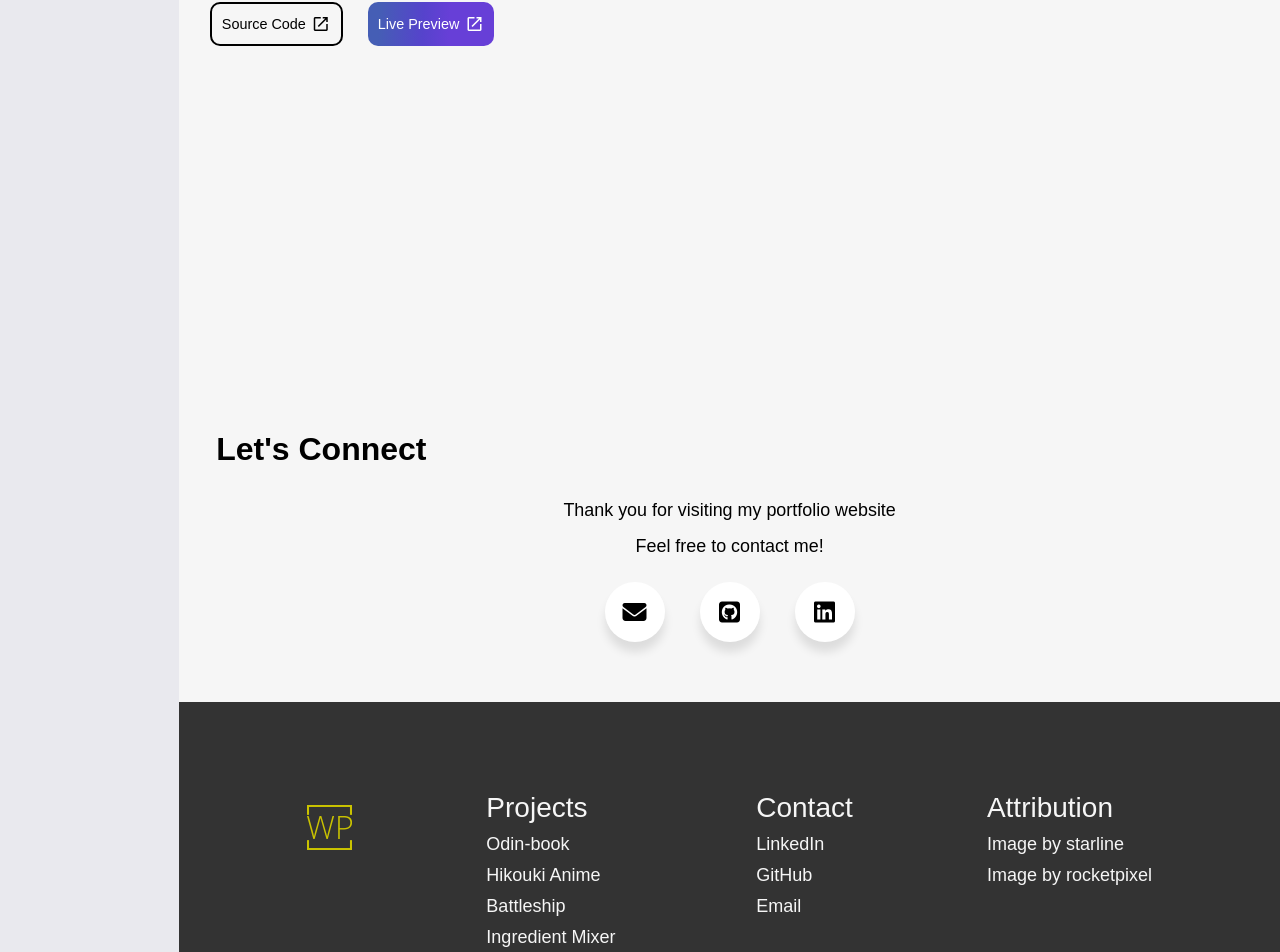
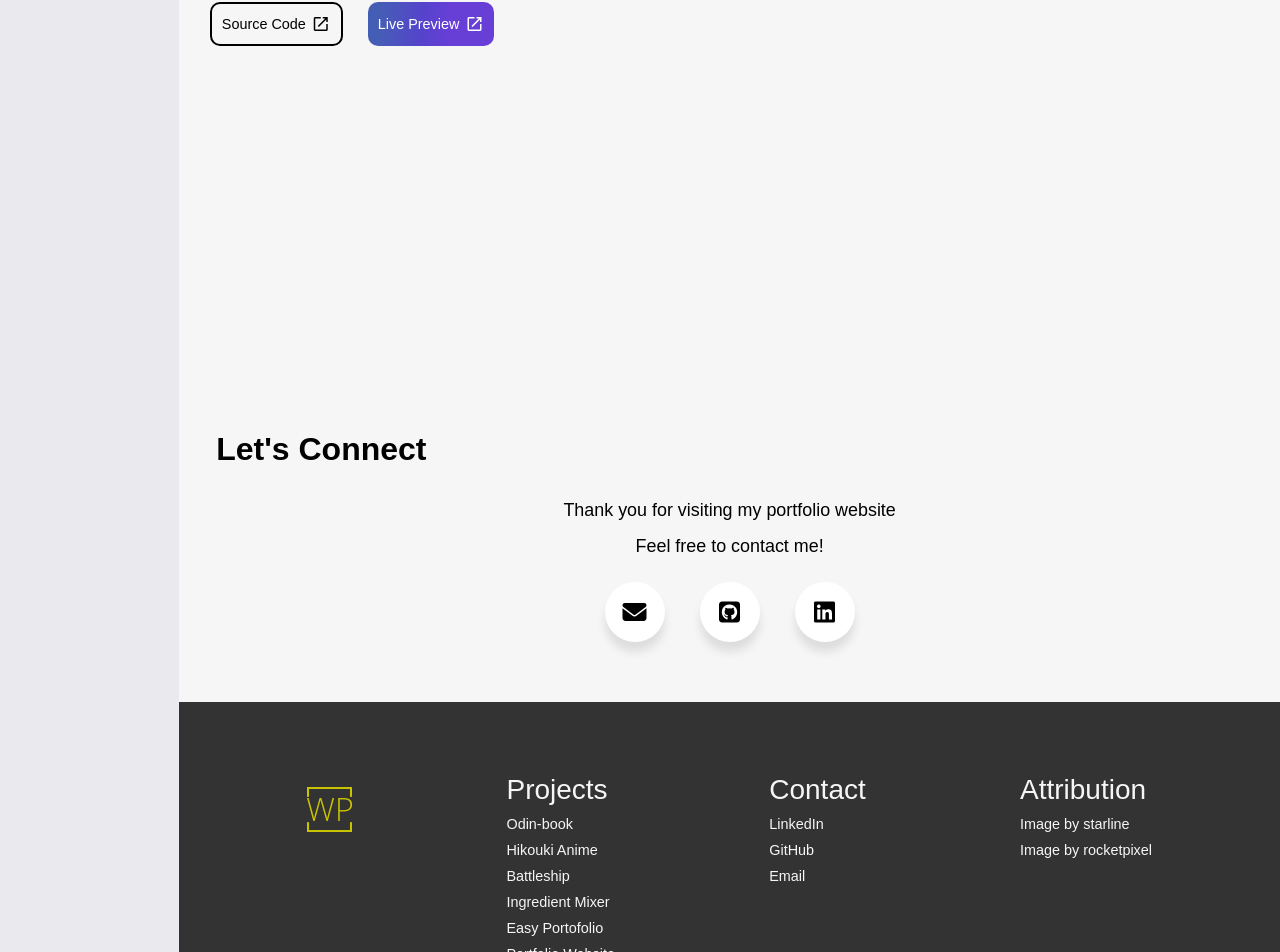
Before and after one commit to williamphk/portfolio-website-react, a React (Vite) app: page / in a window 1280 px wide. Shown: the part 6505-7457 px from the top of the page. Built offline with nearby package versions, Linux system fonts and the light colour scheme; a web font is replaced by a local one.

Commit message:
Update font sizes in CSS files for large screen

```diff
--- a/src/App.css
+++ b/src/App.css
@@ -11,7 +11,7 @@ section {
 .section-title {
   padding-left: clamp(1em, 2vw, 2em);
   color: var(--primaryColor);
-  font-size: 32px;
+  font-size: clamp(2rem, 1.75vw, 3.5rem);
   font-weight: 700;
   margin-bottom: 32px;
 }
--- a/src/components/Footer.css
+++ b/src/components/Footer.css
@@ -24,7 +24,7 @@ footer div {
 }
 
 footer div div {
-  font-size: 28px;
+  font-size: clamp(1.75rem, 1.5vw, 3.25rem);
 }
 
 footer a {
--- a/src/components/Projects.css
+++ b/src/components/Projects.css
@@ -27,7 +27,7 @@
 
 .project-title {
   color: var(--primaryColor);
-  font-size: min(28px, 2.3vw);
+  font-size: clamp(1.75rem, 1.5vw, 3.25rem);
   font-weight: 700;
 }
 
--- a/src/index.css
+++ b/src/index.css
@@ -3,7 +3,7 @@
   --secondaryColor: #000000;
   --tertiaryColor: #f6f6f6;
   --bodyFontDesktop: clamp(1.5rem, 1.25vw, 3rem);
-  --bodyFontDesktopFooter: 18px;
+  --bodyFontDesktopFooter: clamp(0.9rem, 1vw, 2rem);
   --bodyFontPhone: 16px;
   --bodyFontPhoneFooter: 14px;
 }
```
